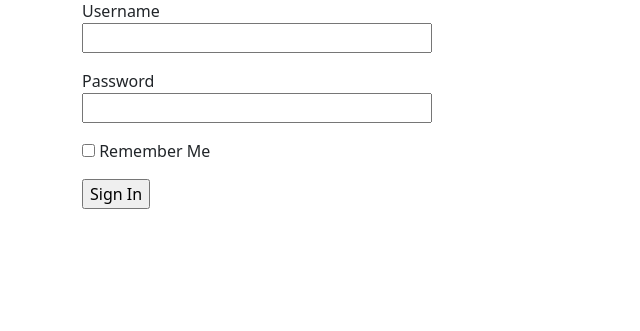
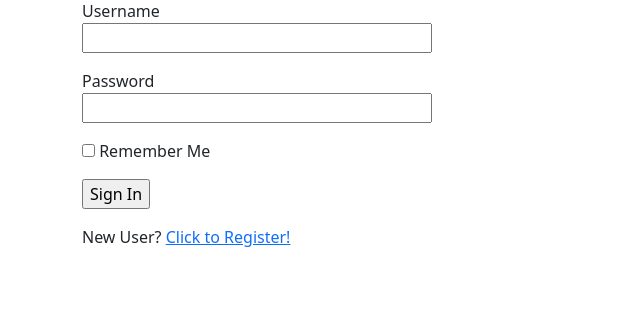
Before and after one commit to justinonstot/jmo-flask-website, a Flask app: template app/templates/login.html in a window 1280 px wide. Shown: the part 234-565 px from the top of the page, without its empty margins (0-640 px from the left). Run offline with Flask 3, Linux system fonts and the light colour scheme; the template is opened without the code that fills it: values that come from a table or form of the project are taken from there, others are empty; the visitor is signed in with stand-in values (Sample User, id 1).

Commit message:
button up login and user registration

```diff
--- a/app/__init__.py
+++ b/app/__init__.py
@@ -8,10 +8,10 @@ app = Flask(__name__)
 app.config.from_object(Config)
 db = SQLAlchemy(app)
 migrate = Migrate(app, db)
-login = LoginManager(app)
 
-from app import routes, models
 
 # Force user to login before viewing pages:
 login = LoginManager(app)
 login.login_view = 'login'
+
+from app import routes, models
--- a/app/forms.py
+++ b/app/forms.py
@@ -1,10 +1,30 @@
 from flask_wtf import FlaskForm
 from wtforms import StringField, PasswordField, BooleanField, SubmitField
+from wtforms.validators import ValidationError, DataRequired, Email, EqualTo
+from app.models import User
 
-from wtforms.validators import DataRequired
+# must install email-validator via pip first!
 
 class LoginForm(FlaskForm):
     username = StringField('Username', validators = [DataRequired()])
     password = PasswordField('Password', validators = [DataRequired()])
     remember_me = BooleanField('Remember Me')
     submit = SubmitField('Sign In')
+
+class RegistrationForm(FlaskForm):
+    username = StringField('Username', validators=[DataRequired()])
+    email = StringField('Email', validators=[DataRequired()])
+    password = PasswordField('Password', validators=[DataRequired()])
+    password2 = PasswordField('Repeat Password', validators=[DataRequired(), EqualTo('password')])
+    submit = SubmitField('Register')
+
+# custom validator methods to avoid duplicate names and emails.
+    def validate_username(self, username):
+        user=User.query.filter_by(username=username.data).first()
+        if user is not None:
+            raise ValidationError('Please use a different username.')
+
+    def validate_email(self, email):
+        user = User.query.filter_by(email=email.data).first()
+        if user is not None:
+            raise ValidationError('Please use a different email address.')
--- a/app/models.py
+++ b/app/models.py
@@ -29,6 +29,11 @@ class User(UserMixin, db.Model):
     def check_password(self, password):
         return check_password_hash(self.password_hash, password)
 
+@login.user_loader
+def load_user(id):
+    return User.query.get(int(id))
+    print("Loading user:", id)
+
 # create Post table schema for migration
 class Post(db.Model):
     id = db.Column(db.Integer, primary_key=True)
@@ -38,7 +43,3 @@ class Post(db.Model):
 
     def __repr__(self):
         return '<Post {}>'.format(self.body)
-
-@login.user_loader
-def load_user(id):
-    return User.query.get(int(id))
--- a/app/routes.py
+++ b/app/routes.py
@@ -1,17 +1,18 @@
 from flask import render_template, flash, redirect, url_for, request
-from app import app
-from app.forms import LoginForm
+from app import app, db
+from app.forms import LoginForm, RegistrationForm
 from flask_login import current_user, login_user, logout_user, login_required
 from app.models import User
 from werkzeug.urls import url_parse
 
 # ...
 
+# everything here referred to as "view functions"
+
 @app.route('/')
 @app.route('/index')
 @login_required # redirect anon user back to login page.
 def index():
-    user = {'username':'Justin'}
     posts = [
         {
             'author': {'username':'Justin'},
@@ -26,7 +27,7 @@ def index():
             'body': 'The sun will come out tomorrow!'
         }
     ]
-    return render_template('index.html', title='MyDataConsulting', user=user, posts=posts)
+    return render_template('index.html', title='MyDataConsulting', posts=posts)
 
 @app.route('/login', methods=['GET','POST'])
 def login():
@@ -49,3 +50,17 @@ def login():
 def logout():
     logout_user()
     return redirect(url_for('index'))
+
+@app.route('/register', methods=['GET','POST'])
+def register():
+    if current_user.is_authenticated:
+        return redirect(url_for('index'))
+    form = RegistrationForm()
+    if form.validate_on_submit():
+        user = User(username=form.username.data, email=form.email.data)
+        user.set_password(form.password.data)
+        db.session.add(user)
+        db.session.commit()
+        flash('Congratulations, you are now a registered user!')
+        return redirect(url_for('login'))
+        return render_template('register.html', title='Register', form=form)
--- a/app/templates/index.html
+++ b/app/templates/index.html
@@ -1,7 +1,7 @@
 {% extends "base.html" %}
 
 {% block content %}
-    <h1>Hello, {{ user.username }}! Welcome to MyDataConsulting</h1>
+    <h1>Hello, {{ current_user.username }}! Welcome to MyDataConsulting</h1>
     {% for post in posts %}
     <div><p>{{ post.author.username }} says: <b>{{ post.body}}</b></p></div>
     {% endfor %}
--- a/app/templates/login.html
+++ b/app/templates/login.html
@@ -23,4 +23,5 @@
         <p>{{ form.remember_me() }} {{ form.remember_me.label }}</p>
         <p>{{ form.submit }}</p>
     </form>
+    <p>New User? <a href="{{ url_for('register') }}">Click to Register!</a></p>
 {% endblock %}
--- a/queries.txt
+++ b/queries.txt
@@ -1,6 +1,6 @@
 ##
-## remeber to run "flask shell" at the command line before
-## passing commands to the database.
+## remeber to run "flask shell" at the command line
+## before passing commands to the database.
 ##
 
 # add a user
```
Also changed, not shown: app/templates/register.html (added, +30 -0 lines), app.db.
